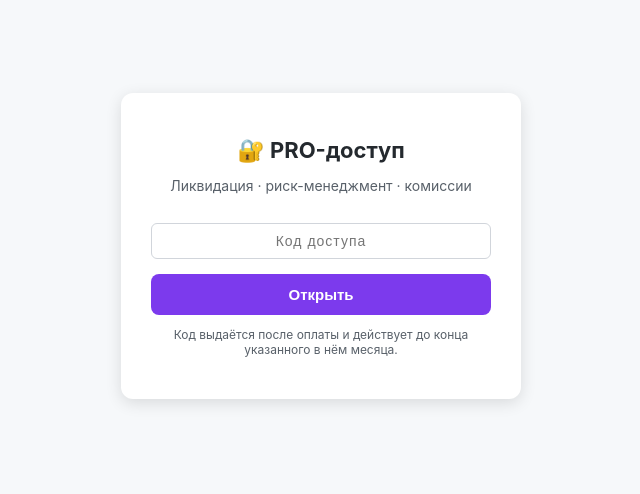
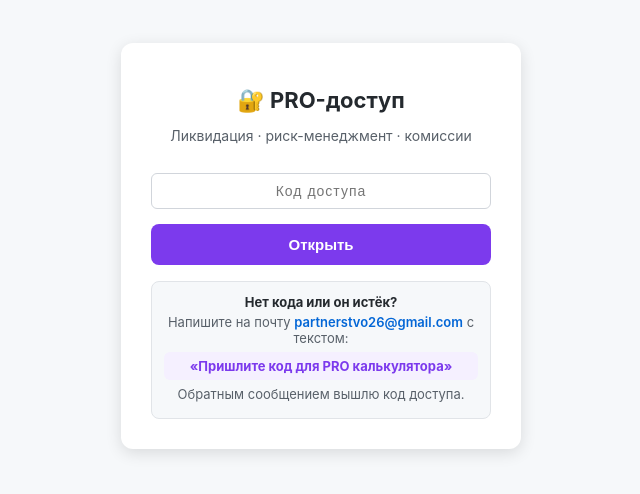
Before and after one commit to Mikl-economic/finance-tools, a plain HTML site: page pro.html in a window 1280 px wide. Shown: the part 154-648 px from the top of the page, without its empty margins (319-959 px from the left). Drawn offline with Linux system fonts and the light colour scheme.

Commit message:
Update pro.html

```diff
--- a/pro.html
+++ b/pro.html
@@ -45,6 +45,12 @@
         .gate-btn { width: 100%; margin-top: 15px; padding: 12px; background: #7c3aed; color: #fff; border: none; border-radius: 8px; font-size: 15px; font-weight: 600; cursor: pointer; }
         .gate-btn:hover { background: #6d28d9; }
         .lock-note { color: #586069; font-size: 12px; margin-top: 12px; }
+                .mail-box { margin-top: 16px; padding: 12px; background: #f6f8fa; border: 1px solid #e1e4e8; border-radius: 8px; }
+        .mail-title { font-weight: 700; font-size: 13px; margin: 0 0 4px; }
+        .mail-text { font-size: 13px; color: #586069; margin: 4px 0; }
+        .mail-link { color: #0366d6; font-weight: 600; text-decoration: none; }
+        .mail-link:hover { text-decoration: underline; }
+        .mail-quote { font-size: 13px; font-weight: 700; color: #7c3aed; background: #f5f0ff; border-radius: 6px; padding: 6px 8px; margin: 6px 0; }
         @media (max-width: 900px) {
             .layout { flex-direction: column; }
             .side-col { width: 100%; position: static; }
@@ -60,9 +66,15 @@
             <input type="text" id="codeInput" placeholder="Код доступа" autocomplete="off">
             <button class="gate-btn" onclick="unlock()">Открыть</button>
             <p id="gateMsg" class="result-value neg" style="display:none; margin-top:10px;">Код недействителен или истёк</p>
-            <p class="lock-note">Код выдаётся после оплаты и действует до конца указанного в нём месяца.</p>
+            <div class="mail-box">
+                <p class="mail-title">Нет кода или он истёк?</p>
+                <p class="mail-text">Напишите на почту <a href="mailto:partnerstvo26@gmail.com" class="mail-link">partnerstvo26@gmail.com</a> с текстом:</p>
+                <p class="mail-quote">«Пришлите код для PRO калькулятора»</p>
+                <p class="mail-text">Обратным сообщением вышлю код доступа.</p>
+            </div>
         </div>
     </div>
+
 
     <div id="app" style="display:none;">
         <h1>Калькулятор позиций PRO</h1>
```
